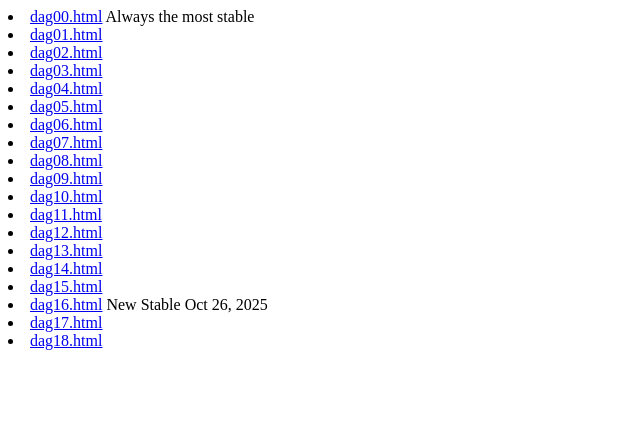
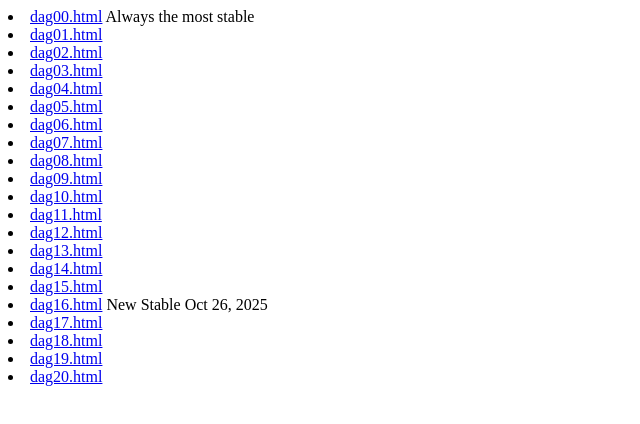
Before and after one commit to hpssjellis/tinyML-users-DAG, a website: page public/index.html in a window 1280 px wide. Shown: the whole page, without its empty margins (0-640 px from the left). Drawn offline with Linux system fonts and the light colour scheme.

Commit message:
Update index.html

```diff
--- a/public/index.html
+++ b/public/index.html
@@ -20,3 +20,5 @@
 <li><a href="dag16.html">dag16.html</a> New Stable Oct 26, 2025</li>
 <li><a href="dag17.html">dag17.html</a></li>
 <li><a href="dag18.html">dag18.html</a></li>
+<li><a href="dag19.html">dag19.html</a></li>
+<li><a href="dag20.html">dag20.html</a></li>
```
